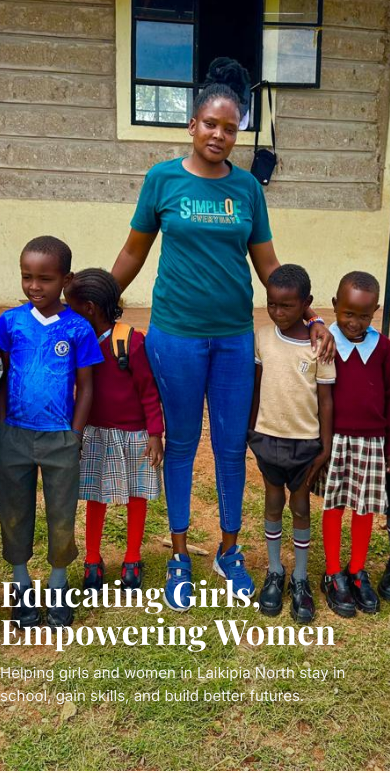
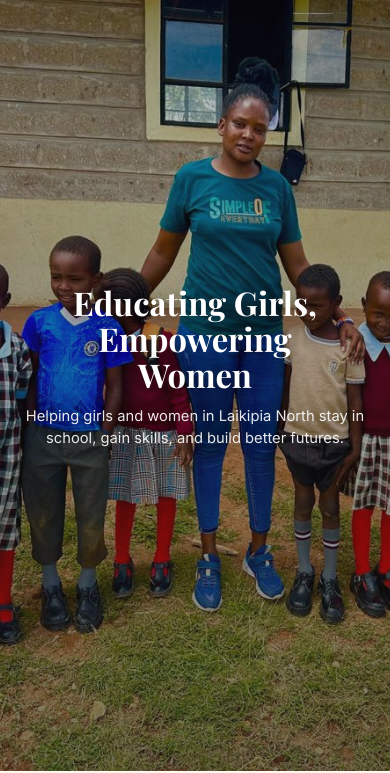
Before and after one commit to EdwardSalonikMosieny/Engolonfoundation, a website: page index.html in a window 390 px wide. Shown: the part 73-846 px from the top of the page. Drawn offline with nearby package versions, Linux system fonts and the light colour scheme.

Commit message:
Improve mobile hero responsiveness

```diff
--- a/css/style.css
+++ b/css/style.css
@@ -214,7 +214,8 @@ body.menu-open .nav-menu a {
 .hero-content {
   position: relative;
   max-width: 660px;
-  margin-left: auto;
+  margin: 0 auto;
+  text-align: center;
   transform: none;
 }
 
@@ -281,6 +282,8 @@ h2 {
 
 .hero h1 {
   max-width: 650px;
+  margin-left: auto;
+  margin-right: auto;
   margin-bottom: 18px;
   color: var(--white);
   font-size: clamp(2.7rem, 5.5vw, 5.2rem);
@@ -289,6 +292,8 @@ h2 {
 
 .hero-text {
   max-width: 620px;
+  margin-left: auto;
+  margin-right: auto;
   font-size: clamp(1rem, 1.35vw, 1.13rem);
   color: rgba(255, 255, 255, 0.9);
 }
@@ -1175,38 +1180,43 @@ h2 {
 
   .hero {
     min-height: 100svh;
-    padding: 82px 0 48px;
-    align-items: end;
+    padding: 92px 0 42px;
+    align-items: center;
   }
 
   .hero-media {
     background-size: cover;
-    background-position: 42% center;
+    background-position: 38% center;
   }
 
   .hero-overlay {
     background:
-      linear-gradient(180deg, transparent 0%, transparent 42%, rgba(24, 21, 19, 0.2) 100%);
+      linear-gradient(180deg, rgba(24, 21, 19, 0.22) 0%, rgba(24, 21, 19, 0.34) 44%, rgba(24, 21, 19, 0.56) 100%);
   }
 
   .hero-content {
+    width: min(100%, 430px);
     max-width: 430px;
-    margin-left: 0;
+    margin: 0 auto;
     transform: none;
     text-shadow: 0 3px 18px rgba(0, 0, 0, 0.42);
   }
 
   .hero h1 {
-    max-width: none;
+    max-width: 12ch;
+    margin-left: auto;
+    margin-right: auto;
     margin-bottom: 12px;
-    font-size: clamp(2rem, 9vw, 2.75rem);
-    line-height: 1.08;
+    font-size: clamp(2rem, 8.4vw, 2.65rem);
+    line-height: 1.1;
   }
 
   .hero-text {
-    max-width: 34rem;
-    font-size: 0.94rem;
-    line-height: 1.52;
+    max-width: 31rem;
+    margin-left: auto;
+    margin-right: auto;
+    font-size: clamp(0.92rem, 3.7vw, 1rem);
+    line-height: 1.5;
   }
 
   .hero-actions,
@@ -1387,21 +1397,21 @@ h2 {
 
 @media (max-width: 380px) {
   .hero {
-    min-height: 92svh;
-    padding-top: 76px;
-    padding-bottom: 38px;
+    min-height: 100svh;
+    padding-top: 82px;
+    padding-bottom: 30px;
   }
 
   .hero-media {
-    background-position: 44% center;
+    background-position: 37% center;
   }
 
   .hero h1 {
-    font-size: clamp(1.82rem, 8.5vw, 2rem);
+    font-size: clamp(1.72rem, 8vw, 1.95rem);
   }
 
   .hero-text {
-    font-size: 0.9rem;
+    font-size: 0.88rem;
   }
 
   .mission-grid {
@@ -1414,6 +1424,23 @@ h2 {
 
   .feature-card p {
     font-size: 0.64rem;
+  }
+}
+
+@media (max-width: 700px) and (max-height: 620px) {
+  .hero {
+    min-height: 620px;
+    padding-top: 78px;
+    padding-bottom: 28px;
+  }
+
+  .hero h1 {
+    font-size: clamp(1.7rem, 7vw, 2.1rem);
+  }
+
+  .hero-text {
+    font-size: 0.86rem;
+    line-height: 1.42;
   }
 }
 
```
